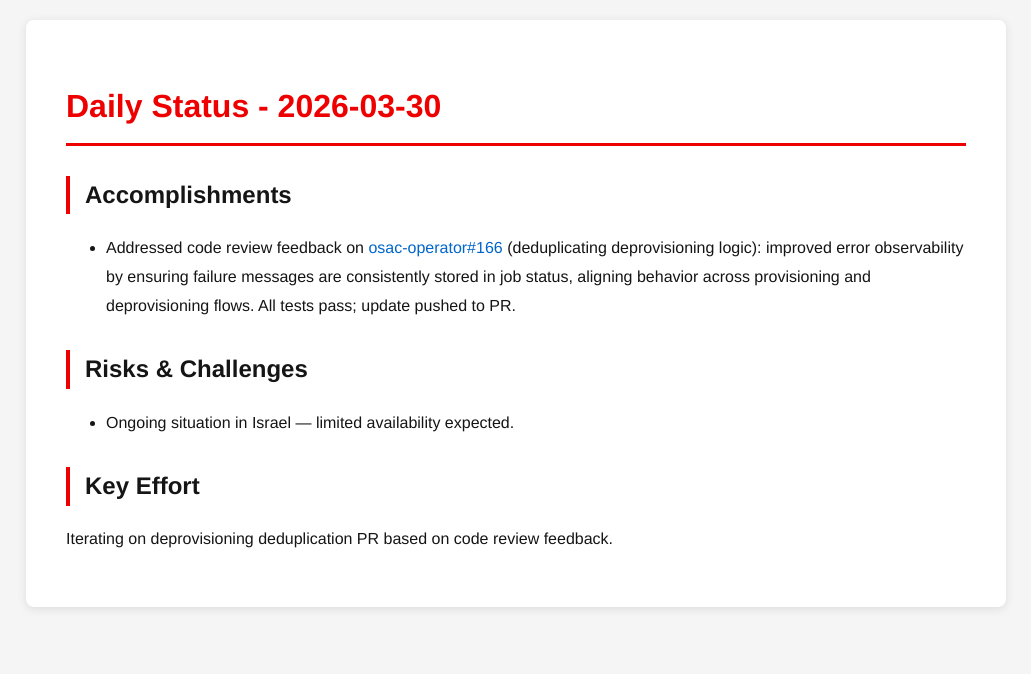
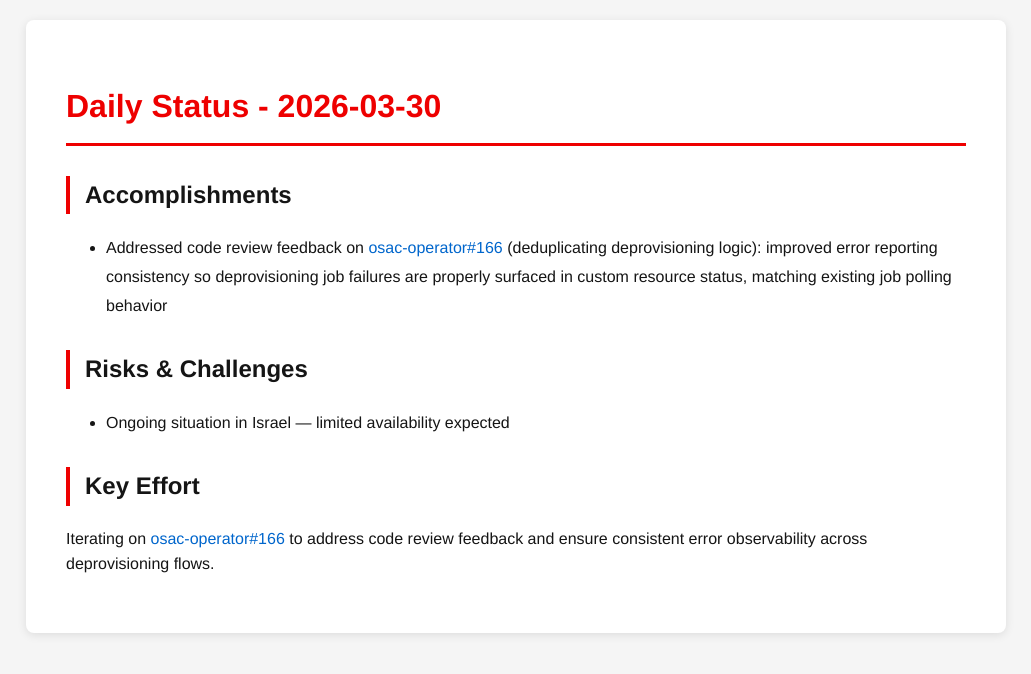
Before and after one commit to tzvatot/daily-status, a Jekyll site: the page built from 2026-03-30.md, in a window 1280 px wide. Shown: the top 674 px of the page, without its empty margins (124-1155 px from the left). Built offline with Jekyll 4.4.1, drawn with Linux system fonts in a browser that asks for light colours.

Commit message:
Daily status update - 2026-03-30

```diff
--- a/2026-03-30.md
+++ b/2026-03-30.md
@@ -7,10 +7,10 @@
 # Daily Status - 2026-03-30
 
 ## Accomplishments
-- Addressed code review feedback on [osac-operator#166](https://github.com/osac-project/osac-operator/pull/166) (deduplicating deprovisioning logic): improved error observability by ensuring failure messages are consistently stored in job status, aligning behavior across provisioning and deprovisioning flows. All tests pass; update pushed to PR.
+- Addressed code review feedback on [osac-operator#166](https://github.com/osac-project/osac-operator/pull/166) (deduplicating deprovisioning logic): improved error reporting consistency so deprovisioning job failures are properly surfaced in custom resource status, matching existing job polling behavior
 
 ## Risks & Challenges
-- Ongoing situation in Israel — limited availability expected.
+- Ongoing situation in Israel — limited availability expected
 
 ## Key Effort
-Iterating on deprovisioning deduplication PR based on code review feedback.
+Iterating on [osac-operator#166](https://github.com/osac-project/osac-operator/pull/166) to address code review feedback and ensure consistent error observability across deprovisioning flows.
```
